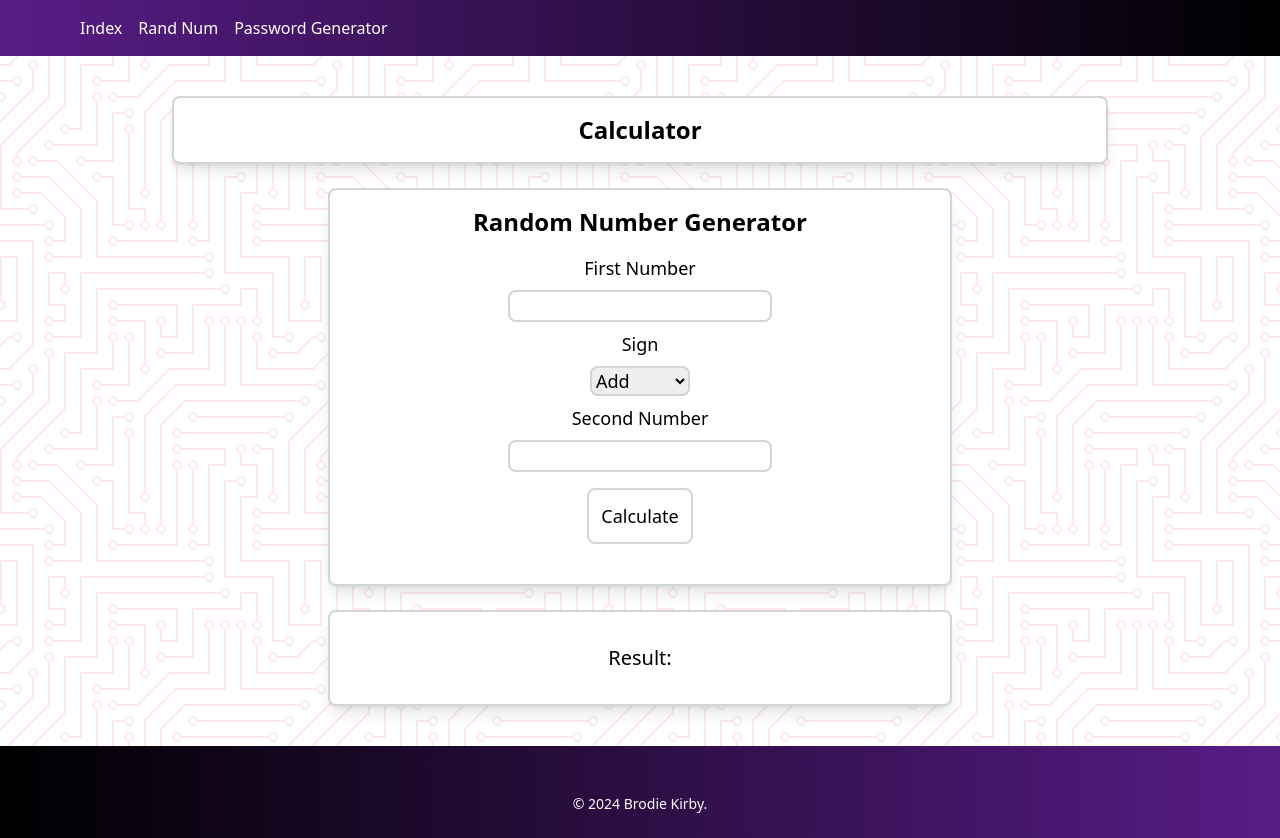
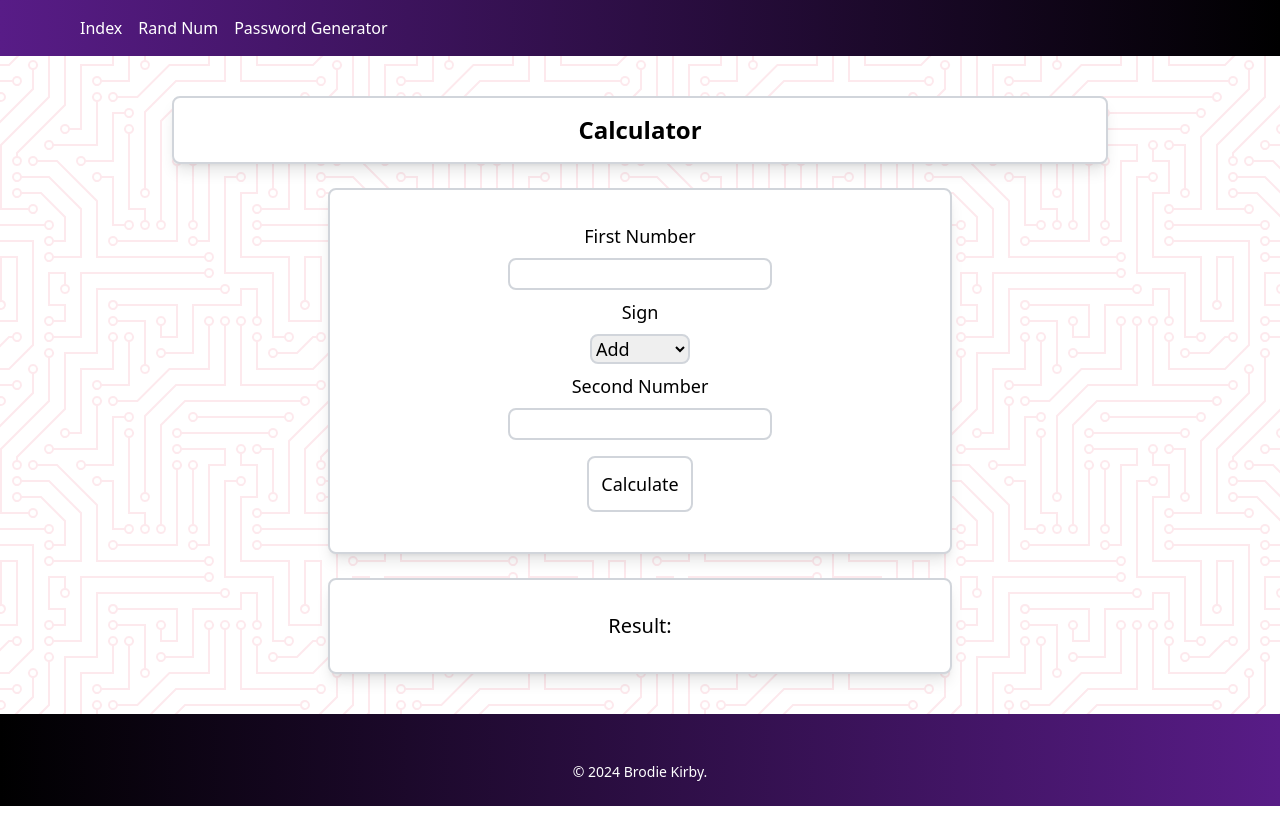
Before and after one commit to kirby-b/WebBasedProjects, a website: page Calculator.html in a window 1280 px wide. After the commit the page ends 806 px from the top, so only its background shows below. Drawn offline with Linux system fonts and the light colour scheme.

Commit message:
Update Calculator.html

```diff
--- a/Calculator.html
+++ b/Calculator.html
@@ -39,9 +39,6 @@
                 <div class="flex flex-col md:flex-row justify-center items-center md:space-x-6">
                     <!--  -->
                     <div class="md:w-1/2 p-4 bg-white border-2 border-gray-300 rounded-lg shadow-lg">
-                        <div class="text-center text-2xl">
-                            <a href="rand-num/rand-num-gen.html" class="hover:text-purple-300" title="Go to the Random Number Generator"><b>Random Number Generator</b></a>
-                        </div>
                         <p class="text-lg font-sans m-4 text-center">
 							First Number<br>
 							<input type="text" class="border-2 border-gray-300 rounded-lg m-2 numOne"><br>
```
